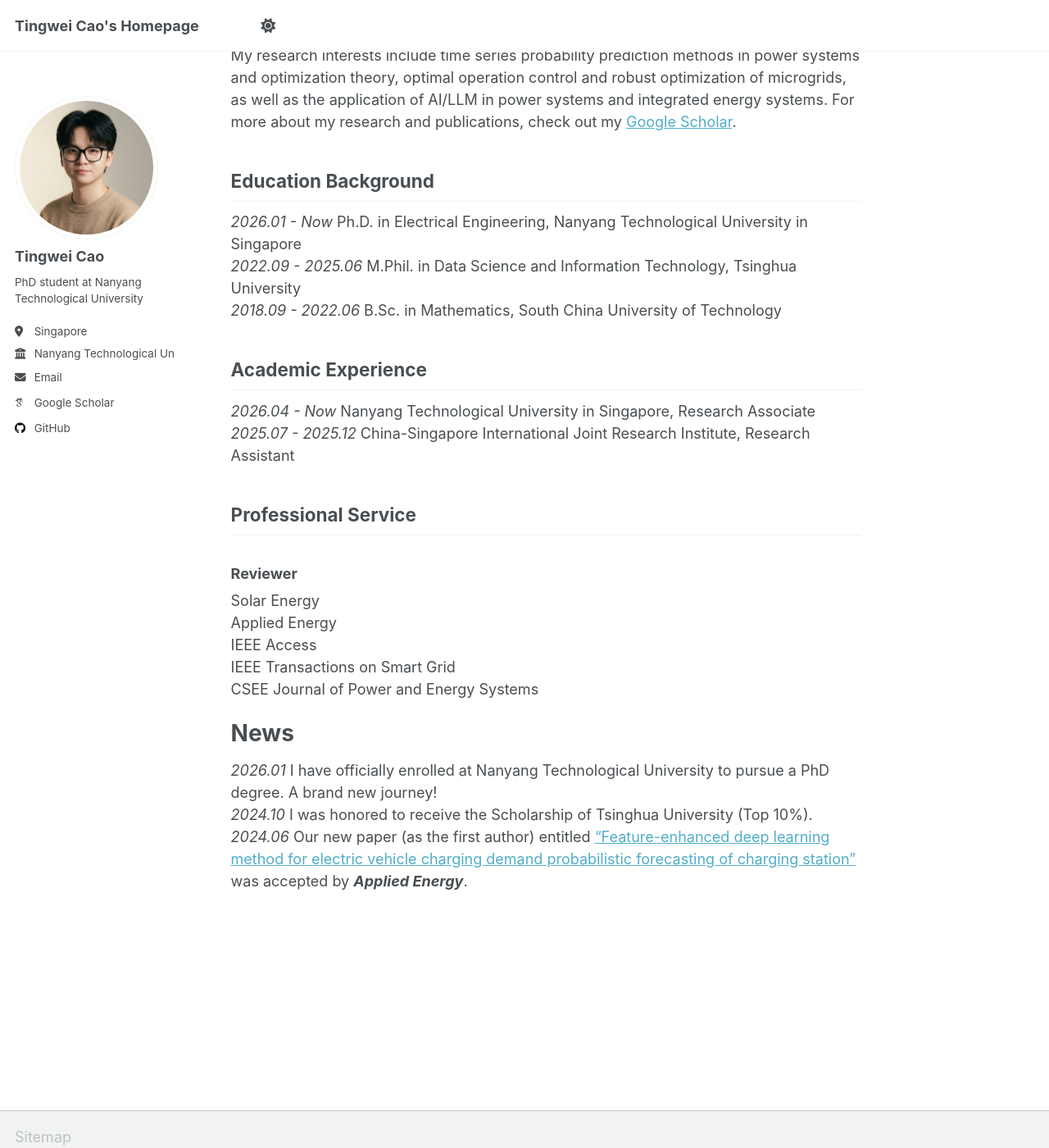
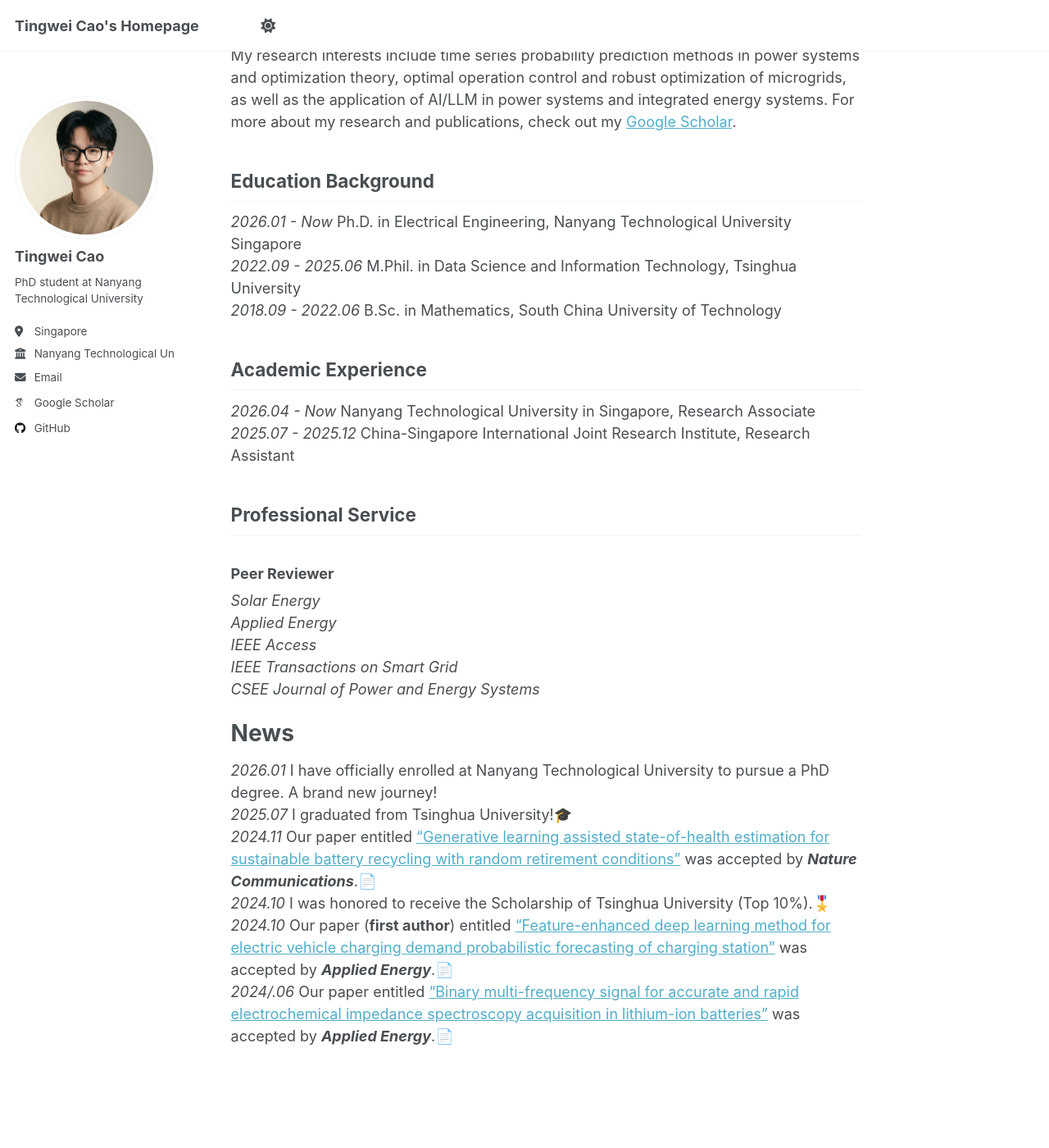
Before and after one commit to tingweicao/tingweicao.github.io, a Jekyll site: the page built from _pages/about.md, in a window 1280 px wide and 1400 px high, scrolled down 354 px. Shown: the whole window at 82% size. Built offline with Jekyll 4.4.1, drawn with Linux system fonts in a browser that asks for light colours; some web fonts are replaced; a script that is not in the unit is left out.

Commit message:
Update about.md

```diff
--- a/_pages/about.md
+++ b/_pages/about.md
@@ -24,15 +24,18 @@ _2025.07 - 2025.12_ China-Singapore International Joint Research Institute, Rese
 
 Professional Service
 -----
-### Reviewer
-Solar Energy
-Applied Energy
-IEEE Access
-IEEE Transactions on Smart Grid
-CSEE Journal of Power and Energy Systems
+### Peer Reviewer
+_Solar Energy_
+_Applied Energy_
+_IEEE Access_
+_IEEE Transactions on Smart Grid_
+_CSEE Journal of Power and Energy Systems_
 
 News
 ======
 _2026.01_ I have officially enrolled at Nanyang Technological University to pursue a PhD degree. A brand new journey!
-_2024.10_ I was honored to receive the Scholarship of Tsinghua University (Top 10%).
-_2024.06_ Our new paper (as the first author) entitled ["Feature-enhanced deep learning method for electric vehicle charging demand probabilistic forecasting of charging station"](https://www.sciencedirect.com/science/article/abs/pii/S0306261924011346) was accepted by ***Applied Energy***.
+_2025.07_ I graduated from Tsinghua University!🎓
+_2024.11_ Our paper entitled ["Generative learning assisted state-of-health estimation for sustainable battery recycling with random retirement conditions"](https://www.nature.com/articles/s41467-024-54454-0) was accepted by ***Nature Communications***.📄
+_2024.10_ I was honored to receive the Scholarship of Tsinghua University (Top 10%).🎖️
+_2024.10_ Our paper (**first author**) entitled ["Feature-enhanced deep learning method for electric vehicle charging demand probabilistic forecasting of charging station"](https://www.sciencedirect.com/science/article/abs/pii/S0306261924011346) was accepted by ***Applied Energy***.📄
+_2024/.06_ Our paper entitled ["Binary multi-frequency signal for accurate and rapid electrochemical impedance spectroscopy acquisition in lithium-ion batteries"](https://www.sciencedirect.com/science/article/abs/pii/S0306261924006044) was accepted by ***Applied Energy***.📄
```
Also changed, not shown: other parts of _pages/about.md (+1 -1 lines).
